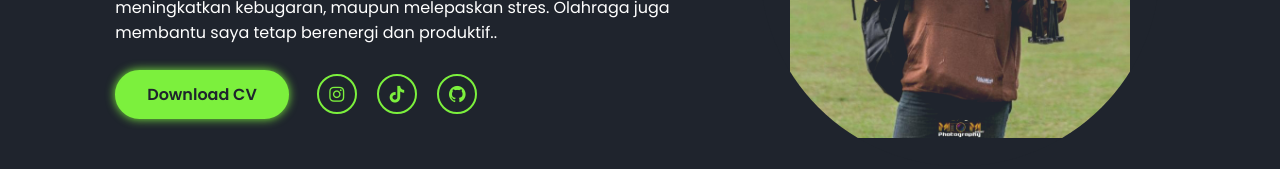
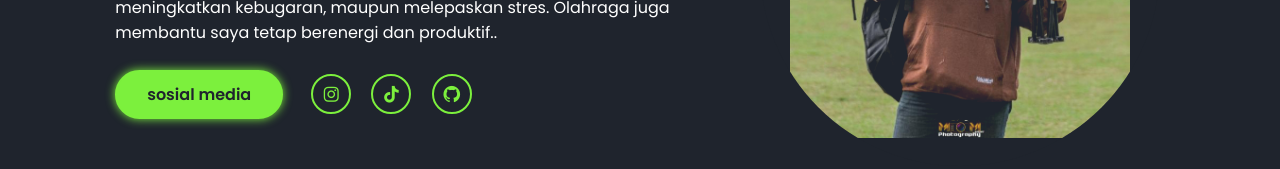
Before and after one commit to fachrihasan15/fachrihasan15_, a plain HTML site: page index.html in a window 1280 px wide. Shown: the part 464-633 px from the top of the page. Drawn offline with nearby package versions, Linux system fonts and the light colour scheme.

Commit message:
Update index.html

```diff
--- a/index.html
+++ b/index.html
@@ -37,7 +37,7 @@
             <h2>I am a university student</h2>
             <p> Saya adalah seseorang yang sangat menyukai olahraga. Aktivitas fisik menjadi bagian penting dalam keseharian saya, baik untuk menjaga kesehatan, meningkatkan kebugaran, maupun melepaskan stres. Olahraga juga membantu saya tetap berenergi dan produktif..</p>
             <div class="btn-sci">
-                <a href="#" class="btn">Download CV</a>
+                <a href="#" class="btn">sosial media</a>
                 <div class="sci">
                     <!-- Tambahkan link ke akun sosial media Anda -->
                     <a href="https://www.instagram.com/m_h.fachri15/profilecard/?igsh=bzR6OWpjNzR1bWNt" target="_blank"><i class="bx bxl-instagram"></i></a>
```
